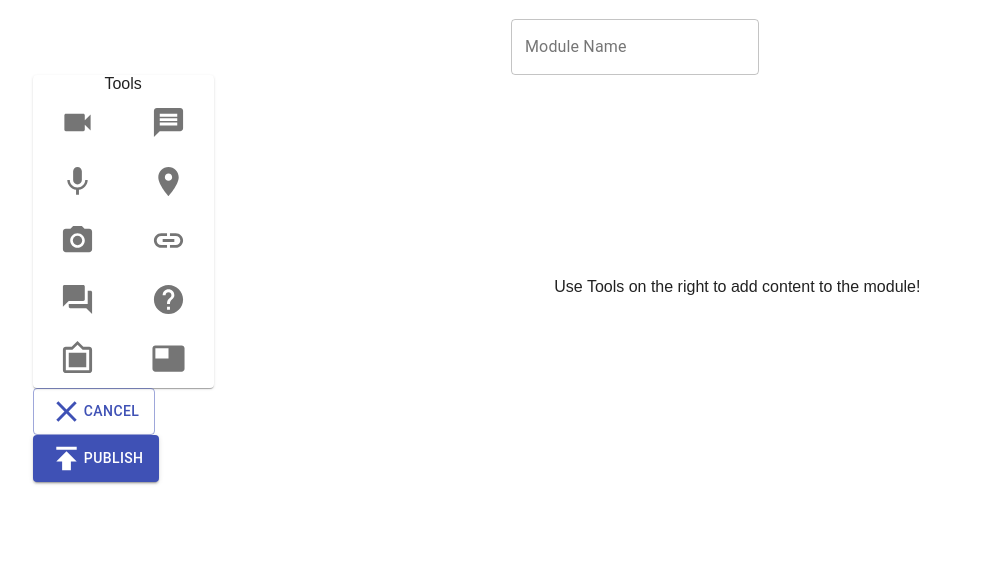
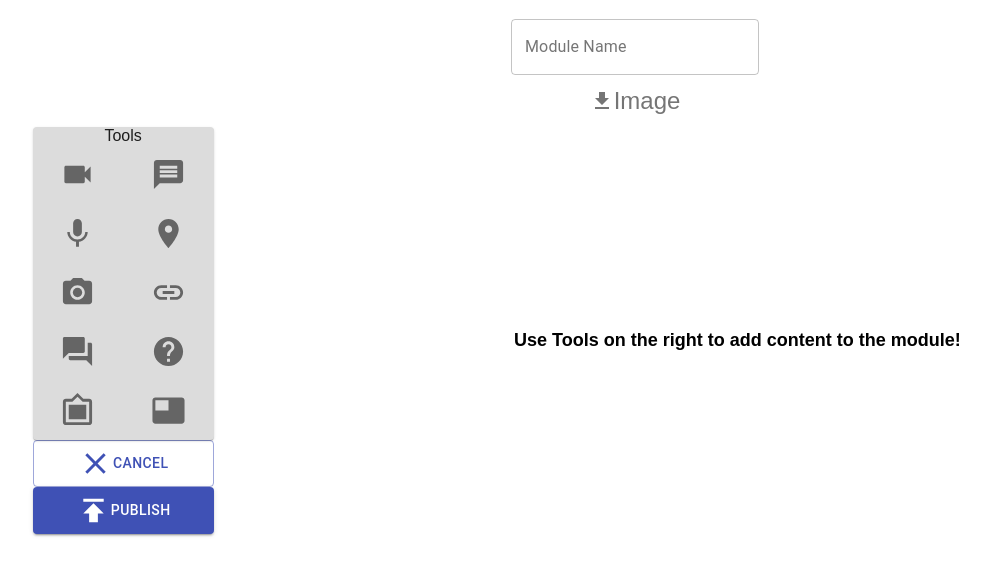
Before and after one commit to tom-mohr/blmquiz, a React app: page / in a window 1280 px wide. Both pictures are taken after a click on the button "add". Shown: the top 576 px of the page, without its empty margins (5-995 px from the left). Built offline with nearby package versions, Linux system fonts and the light colour scheme.

Commit message:
add image dialog and some design changes

```diff
--- a/src/components/creation/ModuleCreationComponent.css
+++ b/src/components/creation/ModuleCreationComponent.css
@@ -10,3 +10,9 @@
   justify-content: flex-start;
   align-items: center;
 }
+
+.center-text {
+  text-align: center;
+  font-weight: bold;
+  font-size: large;
+}
--- a/src/components/creation/ModuleCreationComponent.tsx
+++ b/src/components/creation/ModuleCreationComponent.tsx
@@ -1,6 +1,6 @@
 import React, { useCallback } from 'react';
-import {Button, Container, Grid, IconButton, Paper, TextField} from "@material-ui/core";
-import { CameraAlt, Close, FeaturedVideo, FilterFrames, Forum, Help, Link, Message, Mic, Room, Publish, Videocam } from "@material-ui/icons";
+import {Box, Button, Dialog, DialogActions, DialogContent, DialogContentText, DialogTitle, Grid, IconButton, Paper, TextField, Typography} from "@material-ui/core";
+import { CameraAlt, Close, FeaturedVideo, FilterFrames, Forum, GetApp, Help, Link, Message, Mic, Room, Publish, Videocam } from "@material-ui/icons";
 import { makeStyles, createStyles, Theme } from '@material-ui/core/styles';
 import "./ModuleCreationComponent.css";
 import { Module,ToolType } from "../../logic/quiz";
@@ -20,6 +20,7 @@ export default function ModuleCreationComponent({ props }) {
 			imageUrl: '',
 			tools: [],
 		});
+	const [dialogOpen, setDialogOpen] = React.useState(false);
 
 	const handleChange = (prop: keyof Module) => (event: React.ChangeEvent<HTMLInputElement>) => {
 		setModuleProps({ ...moduleProps, [prop]: event.target.value });
@@ -61,10 +62,51 @@ export default function ModuleCreationComponent({ props }) {
 
 	const styles = useStyles();
 
+	const handleClickOpen = () => {
+		setDialogOpen(true);
+	};
+
+	const handleClose = () => {
+			setDialogOpen(false);
+	};
+
 	//render() {
 	return (
 		<div className={"creation-div"}>
 			<TextField id="module-name-input" label="Module Name" variant="outlined" value={moduleProps.title} onChange={handleChange('title')} />
+			{moduleProps.imageUrl === "" ? (
+          <IconButton component="span" onClick={handleClickOpen}>
+              <GetApp/>
+              Image
+          </IconButton>
+      ) :
+      <TextField className={styles.title} label="Image URL" variant="outlined" value={moduleProps.imageUrl} onChange={handleChange("imageUrl")} />
+      }
+			<Dialog open={dialogOpen} onClose={handleClose} aria-labelledby="form-dialog-title">
+                <DialogTitle id="form-dialog-title">Upload Image</DialogTitle>
+                <DialogContent>
+                    <IconButton component="span" onClick={() => {}}>
+                        <GetApp/>
+                        Upload
+                    </IconButton>
+                    <DialogContentText>
+                        or
+                    </DialogContentText>
+                    <TextField
+                        autoFocus
+                        margin="dense"
+                        label="Image URL"
+                        value={moduleProps.imageUrl}
+                        onChange={handleChange("imageUrl")}
+                        fullWidth
+                    />
+                </DialogContent>
+                <DialogActions>
+                    <Button onClick={handleClose} color="primary">
+                        Close
+                    </Button>
+                </DialogActions>
+            </Dialog>
 			<Grid container className={styles.container} spacing={3}>
 				<Grid item xs={2}>
 					<Paper className={styles.paper}>
@@ -124,13 +166,13 @@ export default function ModuleCreationComponent({ props }) {
 					</Paper>
 					<Grid container>
 						<Grid item xs={12}>
-							<Button variant={"outlined"} color={"primary"} onClick={props.onBackButtonClicked}>
+							<Button fullWidth={true} variant={"outlined"} color={"primary"} onClick={props.onBackButtonClicked}>
 								<Close fontSize="large" />
 								Cancel
 							</Button>
 						</Grid>
 						<Grid item xs={12}>
-							<Button variant={"contained"} color={"primary"} onClick={publish}>
+							<Button fullWidth={true} variant={"contained"} color={"primary"} onClick={publish}>
 								<Publish fontSize="large" />
 								Publish
 							</Button>
@@ -138,16 +180,18 @@ export default function ModuleCreationComponent({ props }) {
 					</Grid>
 				</Grid>
 				<Grid item xs={10}>
-					<Paper className={styles.paper}>
+					{moduleProps.tools.length === 0 ? (
+						<div className={"center-text"}>
 							Use Tools on the right to add content to the module!
-						<Grid container spacing={10}>
+						</div>
+					) : null}
+					<Grid container spacing={6}>
 						{moduleProps.tools.map((tool) => (
 							<Grid item xs={12}>
 								{getComponentFromTool(tool)}
 							</Grid>
 						))}
 					</Grid>
-					</Paper>
 				</Grid>
 			</Grid>
 
@@ -172,6 +216,10 @@ const useStyles = makeStyles((theme: Theme) =>
 		},
 		paper: {
 			textAlign: 'center',
+			backgroundColor: "Gainsboro",
+		},
+		title: {
+			margin: theme.spacing(2),
 		},
 	}),
 );
```
Lines whose indentation alone changed are shown as unchanged.
